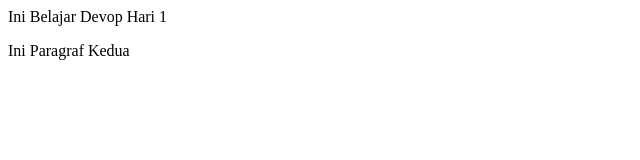
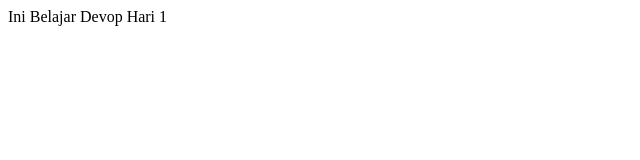
Before and after one commit to farhanabianto/repo-1, a plain HTML site: page index.html in a window 1280 px wide. Shown: the whole page, without its empty margins (0-640 px from the left). Drawn offline with Linux system fonts and the light colour scheme.

Commit message:
Revert "Ini Menambah Paragraf Baru"
This reverts commit 69c7d94e696c8afbac37c24df665b1ad71a5ea52.

```diff
--- a/index.html
+++ b/index.html
@@ -1,2 +1 @@
 <p>Ini Belajar Devop Hari 1<p>
-<p>Ini Paragraf Kedua</p>
```
